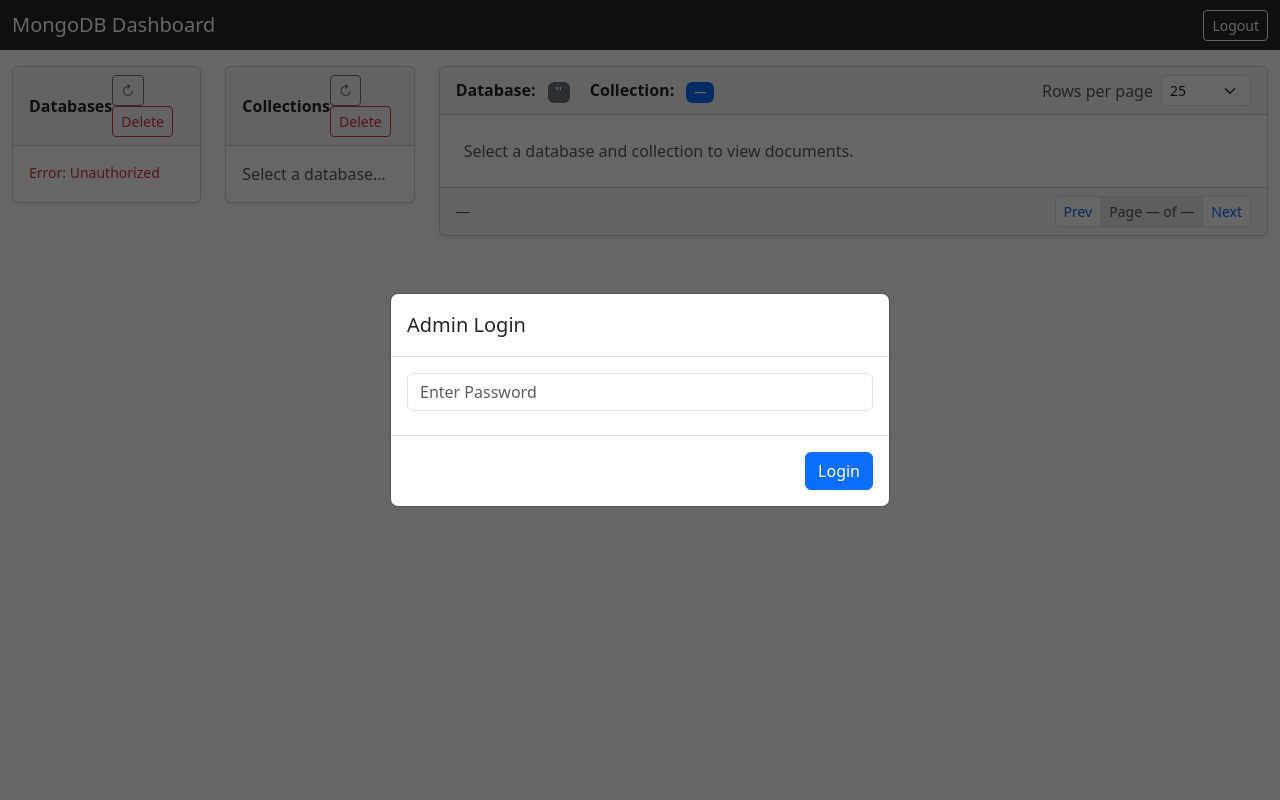
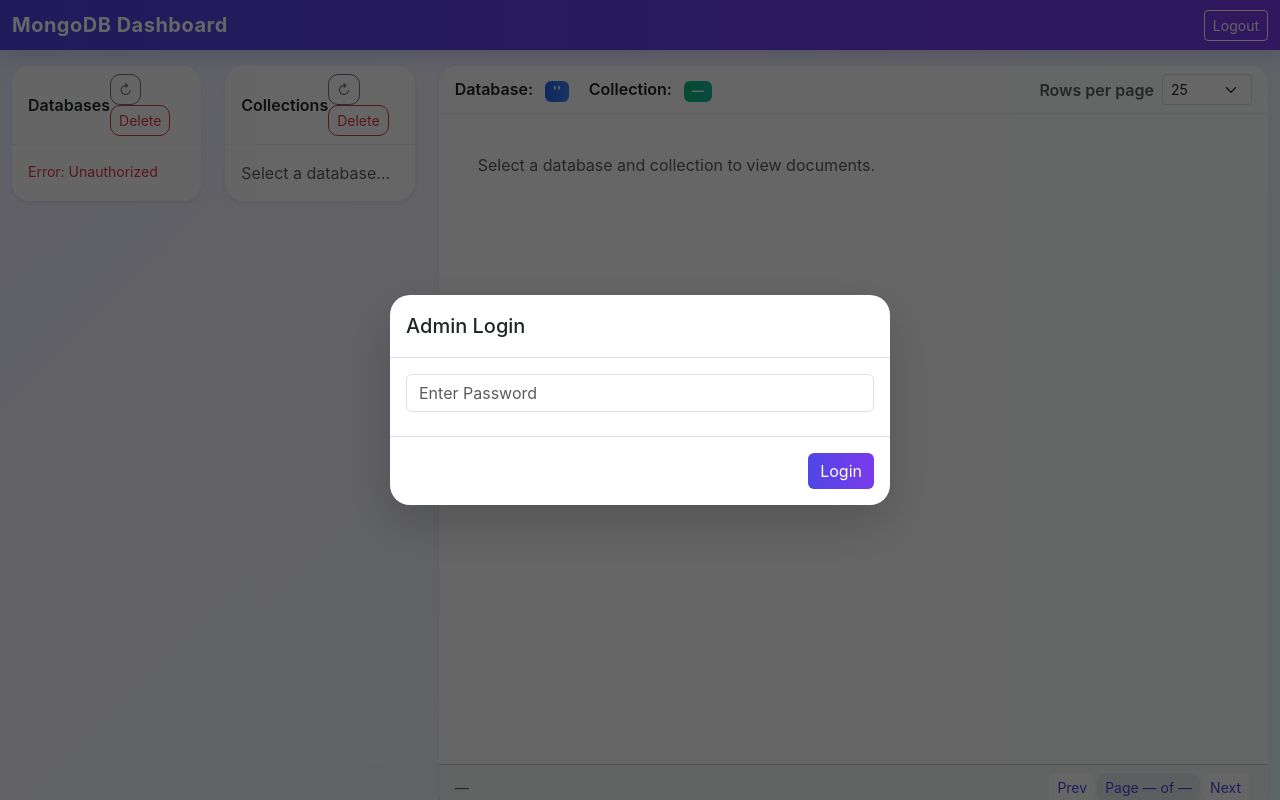
Before and after one commit to 7b809/mongo-dashboard, a Flask app: page / in a window 1280 px wide. Run offline with Flask 3, Linux system fonts and the light colour scheme; parts of the project's set-up code (start-up, migrations or seed data) failed here and were passed over.

Commit message:
Auto update

```diff
--- a/static/styles.css
+++ b/static/styles.css
@@ -3,6 +3,331 @@ code.small {
   white-space: pre-wrap;
 }
 
+/* =======================================================
+   GLOBAL
+======================================================= */
+
+body.dashboard-body {
+    background: linear-gradient(
+        135deg,
+        #eef2ff 0%,
+        #f5f3ff 30%,
+        #ecfeff 100%
+    );
+    min-height: 100vh;
+    font-family: Inter, Segoe UI, sans-serif;
+}
+
+/* =======================================================
+   NAVBAR
+======================================================= */
+
+.navbar {
+    background: linear-gradient(
+        90deg,
+        #4f46e5,
+        #7c3aed
+    ) !important;
+
+    box-shadow:
+        0 4px 20px rgba(79,70,229,.25);
+}
+
+.navbar-brand {
+    font-weight: 700;
+    letter-spacing: .5px;
+}
+
+/* =======================================================
+   MAIN CARDS
+======================================================= */
+
+.card {
+    border: none !important;
+
+    border-radius: 18px !important;
+
+    background: rgba(255,255,255,.92);
+
+    backdrop-filter: blur(12px);
+
+    box-shadow:
+        0 10px 30px rgba(0,0,0,.08);
+}
+
+.card-header {
+    background: transparent !important;
+
+    border-bottom: 1px solid #edf2f7 !important;
+
+    font-weight: 600;
+}
+
+/* =======================================================
+   DATABASE LIST
+======================================================= */
+
+.list-group-item {
+    border: none !important;
+
+    border-bottom:
+        1px solid #f1f5f9 !important;
+
+    transition: .25s;
+}
+
+.list-group-item:hover {
+    background: #eef2ff;
+}
+
+.list-group-item.active {
+    background:
+        linear-gradient(
+            90deg,
+            #6366f1,
+            #8b5cf6
+        ) !important;
+
+    border: none !important;
+}
+
+/* =======================================================
+   BADGES
+======================================================= */
+
+#activeDatabase {
+    background:
+        linear-gradient(
+            90deg,
+            #2563eb,
+            #3b82f6
+        ) !important;
+
+    color: white;
+}
+
+#activeCollection {
+    background:
+        linear-gradient(
+            90deg,
+            #10b981,
+            #14b8a6
+        ) !important;
+
+    color: white;
+}
+
+/* =======================================================
+   BUTTONS
+======================================================= */
+
+.btn-outline-secondary {
+    border-radius: 10px;
+}
+
+.btn-outline-danger {
+    border-radius: 10px;
+}
+
+.btn-primary {
+    background:
+        linear-gradient(
+            90deg,
+            #4f46e5,
+            #7c3aed
+        );
+
+    border: none;
+}
+
+/* =======================================================
+   TABLE AREA
+======================================================= */
+
+#tableContainer {
+    min-height: 650px;
+    padding: 15px;
+}
+
+/* =======================================================
+   DOCUMENT CARDS
+======================================================= */
+
+.cards-grid {
+
+    display: grid;
+
+    grid-template-columns:
+        repeat(
+            auto-fill,
+            minmax(550px,1fr)
+        );
+
+    gap: 20px;
+}
+
+.doc-card {
+
+    border-radius: 18px;
+
+    overflow: hidden;
+
+    background: white;
+
+    border: 2px solid #e2e8f0;
+
+    box-shadow:
+        0 8px 24px rgba(0,0,0,.08);
+
+    transition: .2s;
+}
+
+.doc-card:hover {
+
+    transform:
+        translateY(-3px);
+
+    box-shadow:
+        0 15px 35px rgba(0,0,0,.12);
+}
+
+.doc-card-header {
+
+    background:
+        linear-gradient(
+            90deg,
+            #4f46e5,
+            #7c3aed
+        );
+
+    color: white;
+
+    padding: 12px 18px;
+
+    font-weight: 600;
+
+    word-break: break-word;
+}
+
+.doc-card-meta {
+
+    background: #f8fafc;
+
+    padding: 10px 18px;
+
+    border-bottom:
+        1px solid #e5e7eb;
+
+    font-size: 13px;
+
+    word-break: break-word;
+}
+
+.doc-card-body {
+
+    max-height: 500px;
+
+    overflow-y: auto;
+}
+
+.doc-json {
+
+    margin: 0;
+
+    padding: 18px;
+
+    background: #0f172a;
+
+    color: #e2e8f0;
+
+    font-family:
+        Consolas,
+        Monaco,
+        monospace;
+
+    font-size: 13px;
+
+    line-height: 1.6;
+
+    white-space: pre-wrap;
+
+    overflow-wrap: break-word;
+
+    word-break: break-word;
+}
+
+/* =======================================================
+   SCROLLBAR
+======================================================= */
+
+.doc-card-body::-webkit-scrollbar {
+    width: 8px;
+}
+
+.doc-card-body::-webkit-scrollbar-track {
+    background: #f1f5f9;
+}
+
+.doc-card-body::-webkit-scrollbar-thumb {
+    background: #6366f1;
+    border-radius: 20px;
+}
+
+/* =======================================================
+   PAGINATION
+======================================================= */
+
+.pagination .page-link {
+
+    border-radius: 10px;
+
+    margin: 0 3px;
+
+    border: none;
+
+    color: #4f46e5;
+}
+
+.pagination .page-link:hover {
+
+    background: #eef2ff;
+}
+
+.page-item.active .page-link {
+
+    background:
+        linear-gradient(
+            90deg,
+            #4f46e5,
+            #7c3aed
+        );
+}
+
+/* =======================================================
+   LOGIN
+======================================================= */
+
+.modal-content {
+
+    border-radius: 20px;
+
+    border: none;
+
+    box-shadow:
+        0 20px 50px rgba(0,0,0,.18);
+}
+
+/* =======================================================
+   RESPONSIVE
+======================================================= */
+
+@media(max-width:992px){
+
+    .cards-grid{
+
+        grid-template-columns:1fr;
+    }
+}
 
 .cards-grid {
     display: grid;
--- a/templates/index.html
+++ b/templates/index.html
@@ -7,8 +7,8 @@
   <link href="https://cdn.jsdelivr.net/npm/bootstrap@5.3.3/dist/css/bootstrap.min.css" rel="stylesheet">
   <link href="/static/styles.css" rel="stylesheet">
 </head>
-<body>
-  <script>
+<body class="dashboard-body">
+    <script>
     window.DEFAULT_DB = {{ (default_db or "''")|tojson }};
   </script>
 
```
